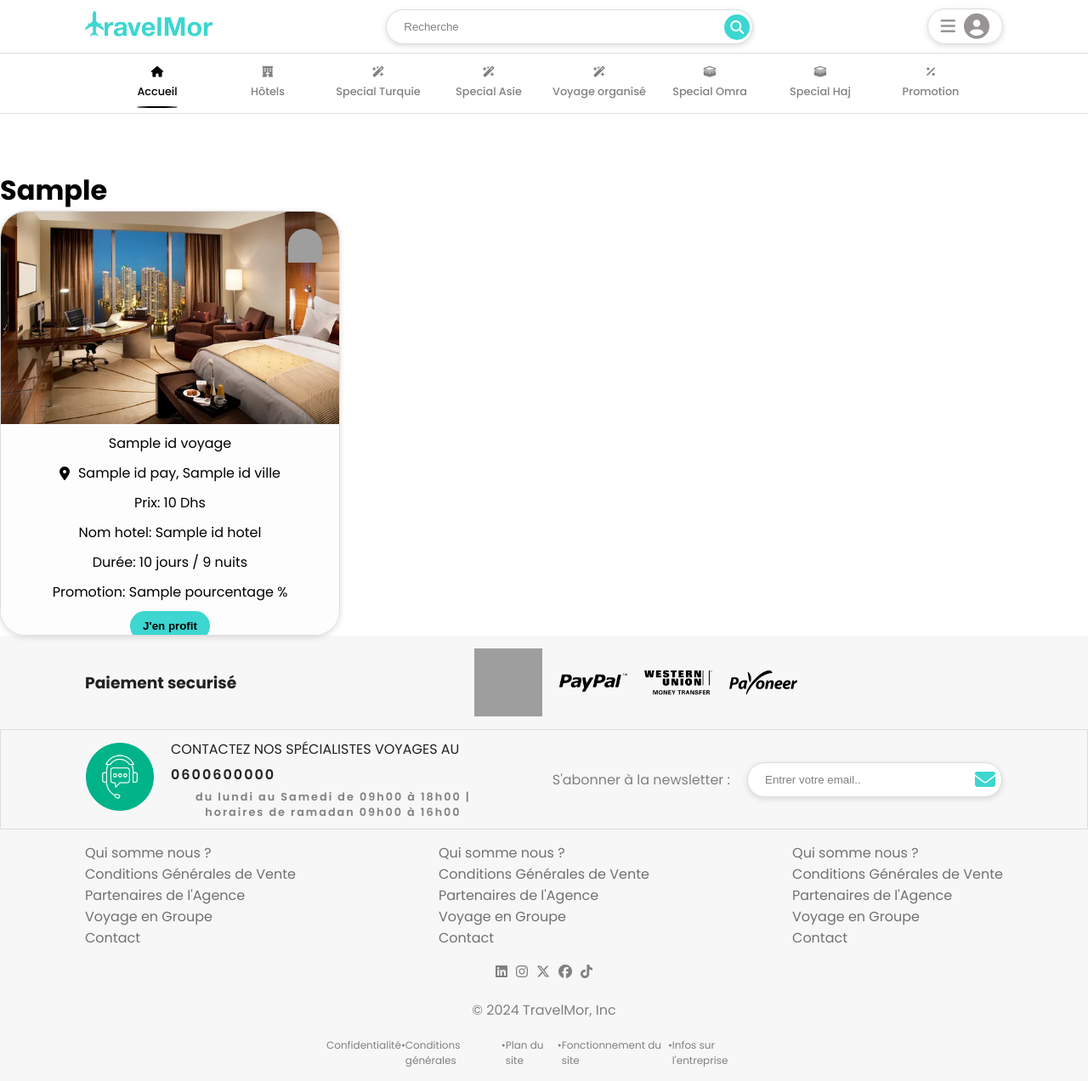
After one commit to elza02/TravelMor, a Django app: template app/templates/voyage_organise_details.html in a window 1280 px wide. The commit adds this page. Shown: the whole page at 85% size. Run offline with Django 5.2, Linux system fonts and the light colour scheme; the template is opened without the code that fills it: most values are stand-ins (such as "Sample title", 1, 10 or a date in 2020); parts of the project's set-up code (start-up, migrations or seed data) failed here and were passed over; some web fonts are replaced; grey boxes are pictures that could not be loaded.

Commit message:
just trying to fix

```diff
--- a/app/templates/base.html
+++ b/app/templates/base.html
@@ -36,11 +36,11 @@
         <div class="inner2">
             <nav>
                 <ul>
-                    <li><a href="#" class="active"><i class="fa-solid fa-house"></i><span>Accueil</span></a></li>
+                    <li><a href="{% url "/home" %}" class="active"><i class="fa-solid fa-house"></i><span>Accueil</span></a></li>
                     <li><a href="#"><i class="fa-solid fa-hotel"></i><span>Hôtels </span></a></li>
                     <li><a href="#"><i class="fa-solid fa-wand-magic-sparkles"></i>Special Turquie</span></a></li>
                     <li><a href="#"><i class="fa-solid fa-wand-magic-sparkles"></i>Special Asie</span></a></li>
-                    <li><a href="#"><i class="fa-solid fa-wand-magic-sparkles"></i>Voyage organisé</span></a></li>
+                    <li><a href="{% url "/voyage_organise" %}"><i class="fa-solid fa-wand-magic-sparkles"></i>Voyage organisé</span></a></li>
                     <li><a href="#"><i class="fa-solid fa-kaaba"></i></i><span>Special Omra</span></a></li>
                     <li><a href="#"><i class="fa-solid fa-kaaba"></i></i><span>Special Haj</span></a></li>
                     <li><a href="#"><i class="fa-solid fa-percent"></i><span>Promotion</span></a></li>
--- /dev/null
+++ b/app/templates/voyage_organise_details.html
@@ -0,0 +1,29 @@
+{% extends 'base.html' %}
+{% load static %}
+{% block title %} voyage organise details - {{ id_voyage }} {% endblock title %}
+{% block main %}
+<div style="height: 200px;"></div>
+
+<h1>{{ id_voyage }}</h1>
+
+<div class="mini-card-voyage">
+    <div class="image">
+        <img src="{% static 'assets/hotel.png' %}" alt="image-hotel">
+        <span class="reaction">
+            <img id="heart" src="{% static 'assets/like-empty.svg' %}" onclick="toggleLike(this)">
+        </span>
+    </div>
+    <div class="body">
+        <span class="title">{{ avoir_instance.id_voyage.titre_voyage }}</span>
+        <span class="localisation"><i class="fa-solid fa-location-dot"></i>{{ avoir_instance.id_ville.id_pays.nom_pays }}, {{ avoir_instance.id_ville.nom_ville }}</span>
+        <span class="price">Prix: <span>{{ avoir_instance.id_voyage.prix_voyage }} Dhs</span></span>
+        <span class="price">Nom hotel: <span>{{ avoir_instance.id_voyage.id_hotel.nom_hotel }}</span></span>
+        <span class="rating">Durée: <span>{{ avoir_instance.id_voyage.duree_voyage }} jours / {{ avoir_instance.id_voyage.duree_voyage|add:"-1" }} nuits</span></span>
+        <span class="rating">Promotion: <span>{{ avoir_instance.id_voyage.id_promotion.pourcentage }} %</span></span>
+        <form method="get" action="/voyage_organise_details/{{ avoir_instance.id_voyage.id_voyage }}">
+            <button type="submit">J'en profit</button>
+        </form>
+
+    </div>
+</div>
+{% endblock main %}
--- a/app/urls.py
+++ b/app/urls.py
@@ -3,4 +3,5 @@ from django.urls import path
 from . import views
 urlpatterns = [
     path('', views.home, name="home"),
+    path('/voyage_organise', views.voyage_organise, name="voyage_organise"),
 ]
--- a/app/views.py
+++ b/app/views.py
@@ -192,6 +192,5 @@ def home (request):
     # inclure1.save()
     # inclure2.save()
     # inclure3.save()
-    av = Avoir.objects.all()
+    query = models.Avoir.objects
     return render(request, 'home.html', {'query' : av})
->>>>>>> 10feb99cf42eb5e85e1c68696fd43854f0bba064
```
Also changed, not shown: app/templates/home.html (+2 -42 lines), app/templates/voyage_organise.html (added, +29 -0 lines), app/migrations/0001_initial.py.
